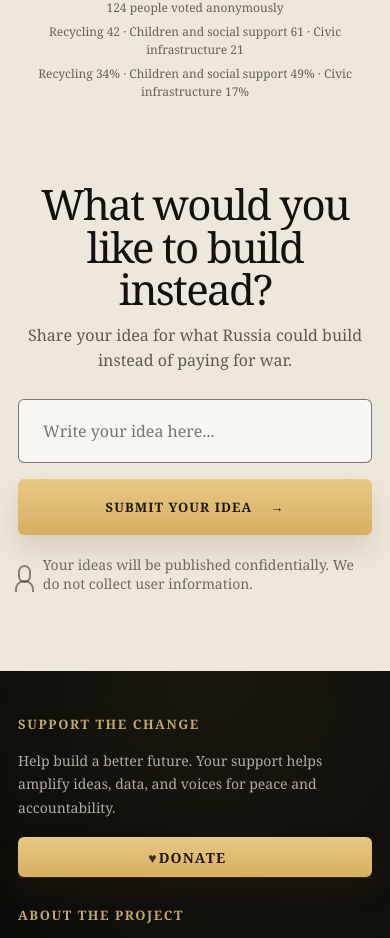
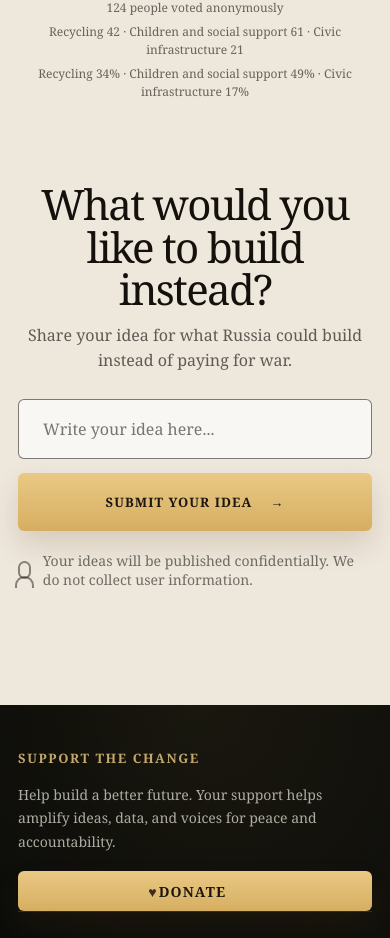
Before and after one commit to maryooq-beep/war-counter, a Next.js app: page / in a window 390 px wide. Shown: the part 3777-4715 px from the top of the page. Built offline with nearby package versions, Linux system fonts and the light colour scheme; a web font is replaced by a local one.

Commit message:
Fix mobile suggestion form button

```diff
--- a/app/globals.css
+++ b/app/globals.css
@@ -2220,8 +2220,8 @@ html[data-lang="ua"] .stat-card-built .built-label {
   width: min(1160px, 100%);
   margin: 0 auto;
   transition:
-    grid-template-columns 860ms cubic-bezier(0.2, 0.72, 0.18, 1),
-    gap 860ms cubic-bezier(0.2, 0.72, 0.18, 1);
+    grid-template-columns 300ms cubic-bezier(0.2, 0.72, 0.18, 1),
+    gap 300ms cubic-bezier(0.2, 0.72, 0.18, 1);
 }
 
 .idea-form-submitting,
@@ -2242,10 +2242,10 @@ html[data-lang="ua"] .stat-card-built .built-label {
   font-family: "MerriweatherCustom", Georgia, "Times New Roman", serif;
   opacity: 1;
   transition:
-    opacity 520ms ease,
-    padding 760ms cubic-bezier(0.2, 0.72, 0.18, 1),
-    border-color 520ms ease,
-    background-color 520ms ease;
+    opacity 180ms ease,
+    padding 240ms cubic-bezier(0.2, 0.72, 0.18, 1),
+    border-color 180ms ease,
+    background-color 180ms ease;
 }
 
 .idea-form-submitting input,
@@ -2371,9 +2371,9 @@ html[data-lang="ua"] .stat-card-built .built-label {
   min-width: 0;
   overflow: hidden;
   transition:
-    background 720ms ease,
-    color 720ms ease,
-    box-shadow 720ms ease;
+    background 240ms ease,
+    color 240ms ease,
+    box-shadow 240ms ease;
 }
 
 .idea-submit-button:disabled {
@@ -2386,8 +2386,8 @@ html[data-lang="ua"] .stat-card-built .built-label {
   justify-content: center;
   gap: 18px;
   transition:
-    opacity 520ms ease,
-    transform 620ms cubic-bezier(0.22, 0.72, 0.24, 1);
+    opacity 180ms ease,
+    transform 220ms cubic-bezier(0.22, 0.72, 0.24, 1);
 }
 
 .idea-success-message {
@@ -2418,11 +2418,11 @@ html[data-lang="ua"] .stat-card-built .built-label {
 
 .idea-submit-button.submitting .idea-submit-label,
 .idea-submit-button.success .idea-submit-label {
-  animation: submitLabelOut 560ms cubic-bezier(0.22, 0.72, 0.24, 1) forwards;
+  animation: submitLabelOut 220ms cubic-bezier(0.22, 0.72, 0.24, 1) forwards;
 }
 
 .idea-submit-button.success .idea-success-message {
-  animation: ideaSuccessIn 520ms cubic-bezier(0.2, 0.72, 0.18, 1) 220ms forwards;
+  animation: ideaSuccessIn 220ms cubic-bezier(0.2, 0.72, 0.18, 1) forwards;
 }
 
 @keyframes submitLabelOut {
@@ -3116,6 +3116,12 @@ html[data-lang="ua"] :where(.counter-value, .stat-card strong, .built-number, .e
     padding-right: 18px;
   }
 
+  .idea-section {
+    height: auto;
+    min-height: 0;
+    padding-bottom: clamp(116px, 28vw, 156px);
+  }
+
   .split-visual {
     height: 250px;
   }
@@ -3190,13 +3196,19 @@ html[data-lang="ua"] :where(.counter-value, .stat-card strong, .built-number, .e
   }
 
   .idea-form {
-    grid-template-columns: 1fr;
+    grid-template-columns: minmax(0, 1fr);
+    gap: 14px;
   }
 
   .idea-form-submitting,
   .idea-form-success {
-    grid-template-rows: 0fr 56px;
+    grid-template-rows: 0fr minmax(58px, auto);
     gap: 0;
+  }
+
+  .idea-form input {
+    width: 100%;
+    height: 60px;
   }
 
   .idea-form-submitting input,
@@ -3205,7 +3217,14 @@ html[data-lang="ua"] :where(.counter-value, .stat-card strong, .built-number, .e
   }
 
   .idea-form button {
-    height: 56px;
+    width: 100%;
+    min-height: 58px;
+    height: auto;
+    padding: 0 18px;
+  }
+
+  .idea-success-message {
+    padding: 10px 18px;
   }
 
   .footer-bottom {
--- a/app/page.tsx
+++ b/app/page.tsx
@@ -552,7 +552,7 @@ export default function Home() {
     }
   }
 
-  async function handleSubmit(event: FormEvent<HTMLFormElement>) {
+  function handleSubmit(event: FormEvent<HTMLFormElement>) {
     event.preventDefault();
     if (submitState !== "idle") return;
 
@@ -568,11 +568,11 @@ export default function Home() {
       JSON.stringify([trimmedIdea, ...existing])
     );
 
-    setSubmitState("submitting");
     setIdeaSaved(true);
+    setSubmitState("success");
+    setIdea("");
 
-    try {
-      const response = await fetch("/api/ideas", {
+    void fetch("/api/ideas", {
       method: "POST",
       headers: {
         "Content-Type": "application/json",
@@ -583,17 +583,15 @@ export default function Home() {
         createdAt: new Date().toISOString(),
         page: "war-counter",
       }),
-      });
-
+    })
+      .then(async (response) => {
         if (!response.ok) {
           console.warn("Idea submission email could not be sent:", await response.text());
         }
-    } catch (error) {
+      })
+      .catch((error) => {
         console.warn("Idea submission email could not be sent:", error);
-    } finally {
-      setSubmitState("success");
-      setIdea("");
-    }
+      });
   }
 
   async function handleFooterSubscribe(event: FormEvent<HTMLFormElement>) {
```
Lines whose indentation alone changed are shown as unchanged.
